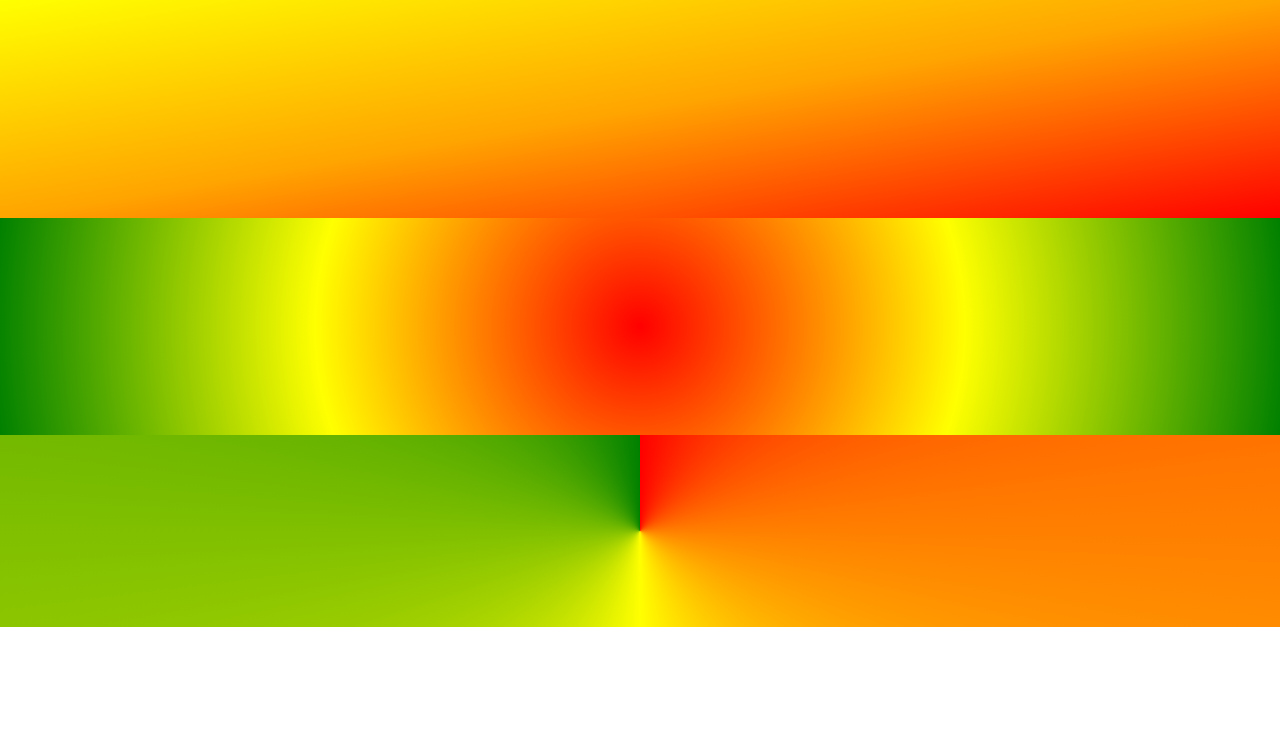
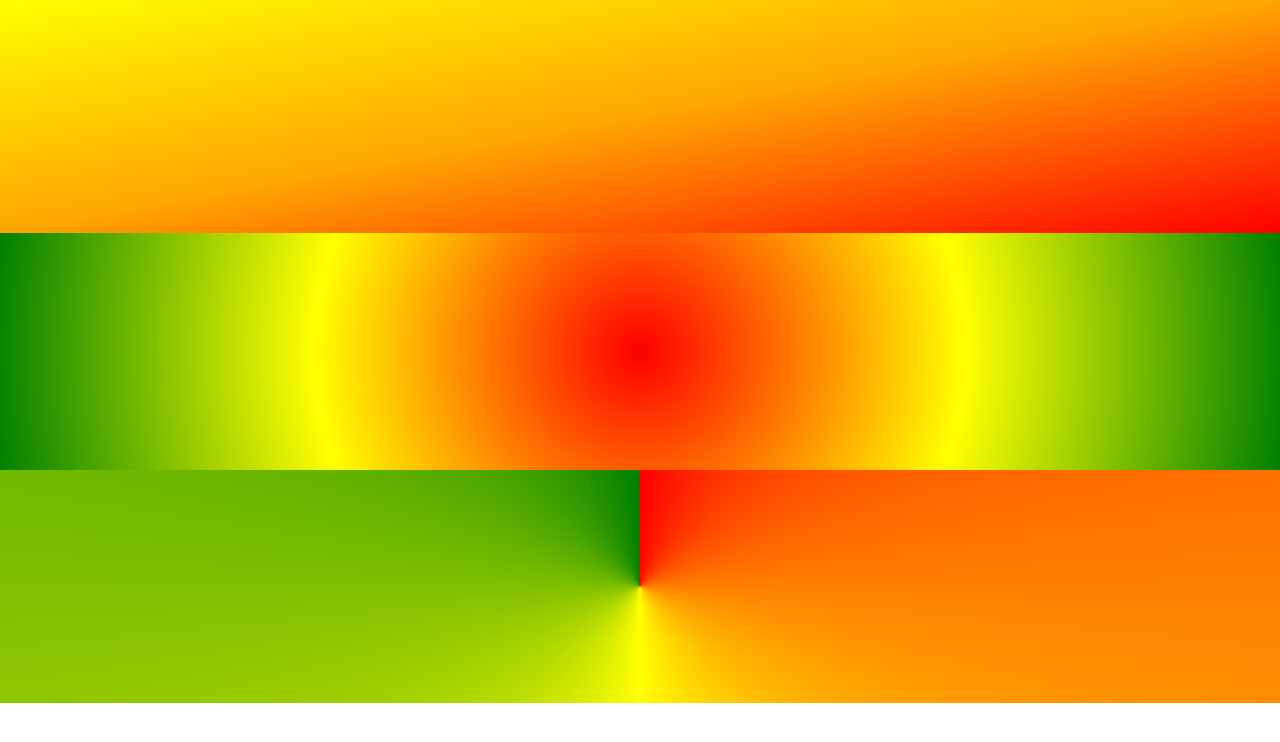
Before and after one commit to Roy123132123/Gradient, a plain HTML site: page index.html in a window 1280 px wide. Drawn offline with Linux system fonts and the light colour scheme.

```diff
--- a/style.css
+++ b/style.css
@@ -11,14 +11,14 @@ body{
     background-image: linear-gradient(to top left, red , orange,yellow);
     background-repeat: no-repeat;
     background-size: contain;
-    height: 17vw;
+    height: 18.2vw;
     width: 100vw;
 }
 .Radial{
     background-image: radial-gradient(circle, red, yellow, green);
     background-repeat: no-repeat;
     background-size: contain;
-    height: 17vw;
+    height: 18.55vw;
     width: 100vw;
 
 }
@@ -26,6 +26,6 @@ body{
     background-image: conic-gradient(red, yellow, green);
     background-repeat: no-repeat;
     background-size: contain;
-    height: 15vw;
+    height: 18.2vw;
     width: 100vw;
 }
```
